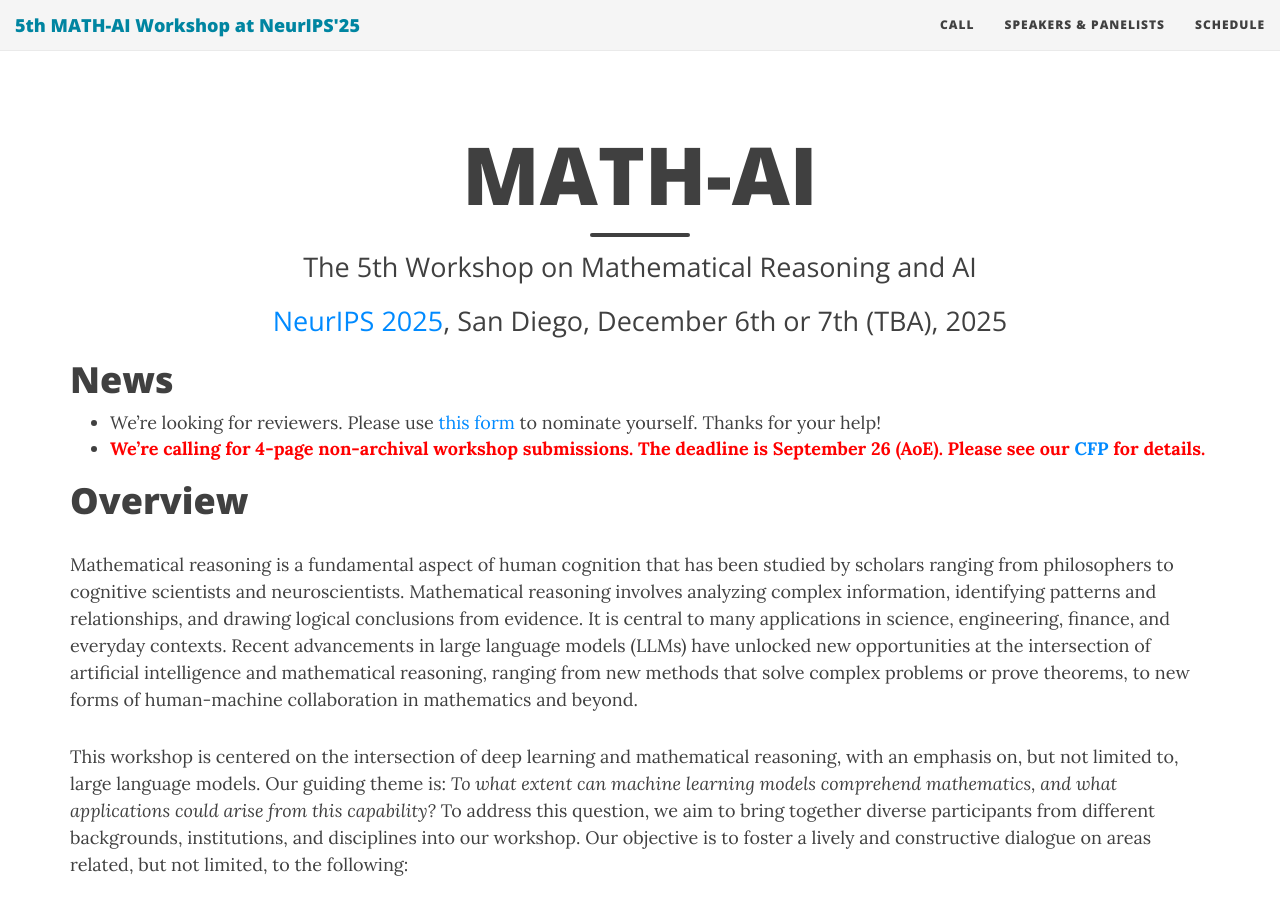
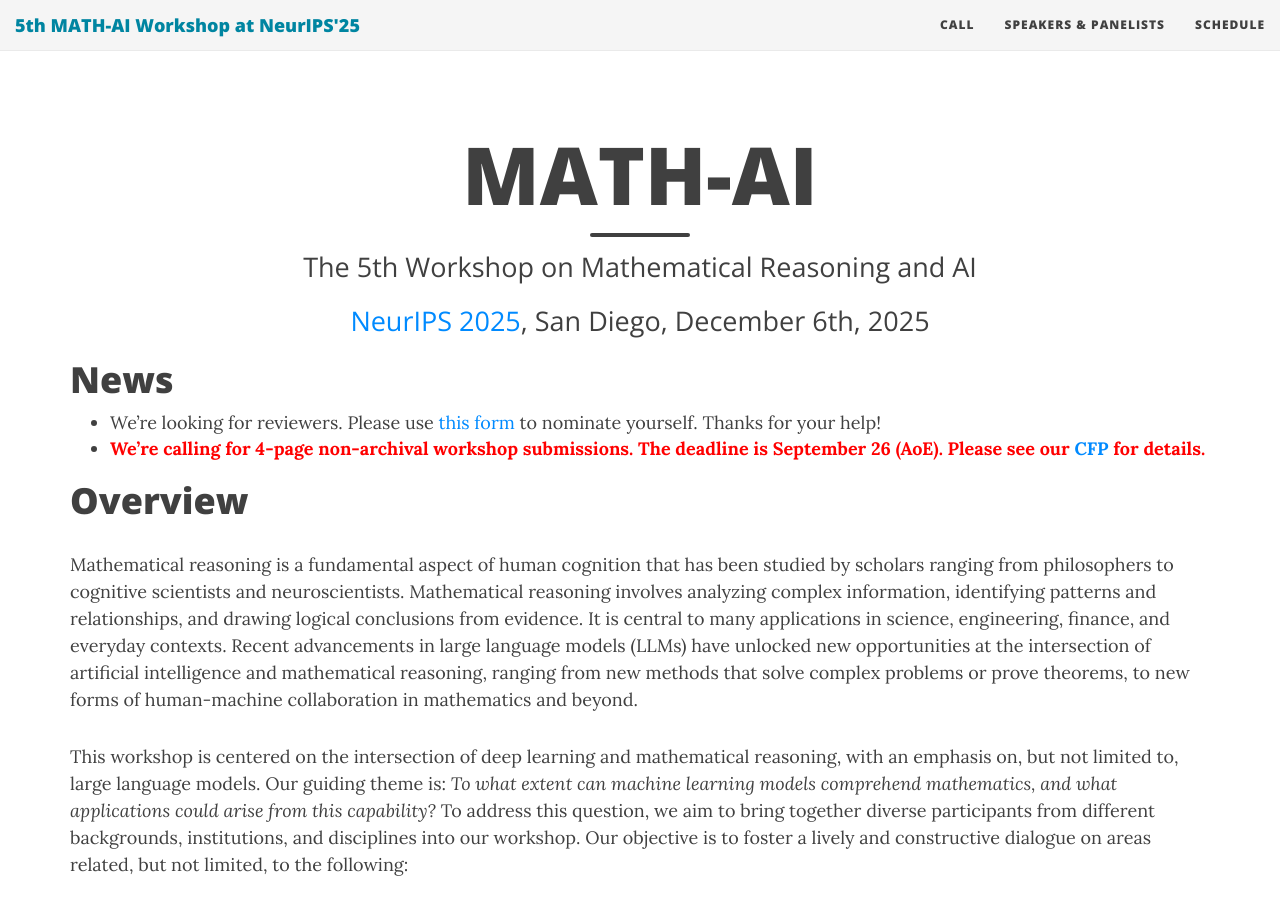
Before and after one commit to mathai2025/mathai2025.github.io, a Jekyll site: the page built from index.md, in a window 1280 px wide and 900 px high. Built offline with Jekyll 4.4.1, drawn with Linux system fonts in a browser that asks for light colours; nearby versions of some CDN libraries.

Commit message:
Update index.md

```diff
--- a/index.md
+++ b/index.md
@@ -6,7 +6,7 @@ use-site-title: true
 ---
 <div class="venue" style="font-size: 27px; display: block; font-family: 'Open Sans', 'Helvetica Neue', Helvetica, Arial, sans-serif; font-weight: 300; color: #404040; text-align: center;">
   <!-- (West Meeting Room 118-120, Vancouver, December 14, 2025, <a href="https://neurips.cc/virtual/2025/workshop/84719" target="_blank">Website</a>) -->
-  <a target="_blank" href="https://nips.cc/virtual/2025/workshop/109565">NeurIPS 2025</a>, San Diego, December 6th or 7th (TBA), 2025
+  <a target="_blank" href="https://nips.cc/virtual/2025/workshop/109565">NeurIPS 2025</a>, San Diego, December 6th, 2025
 </div>
 
 
```
